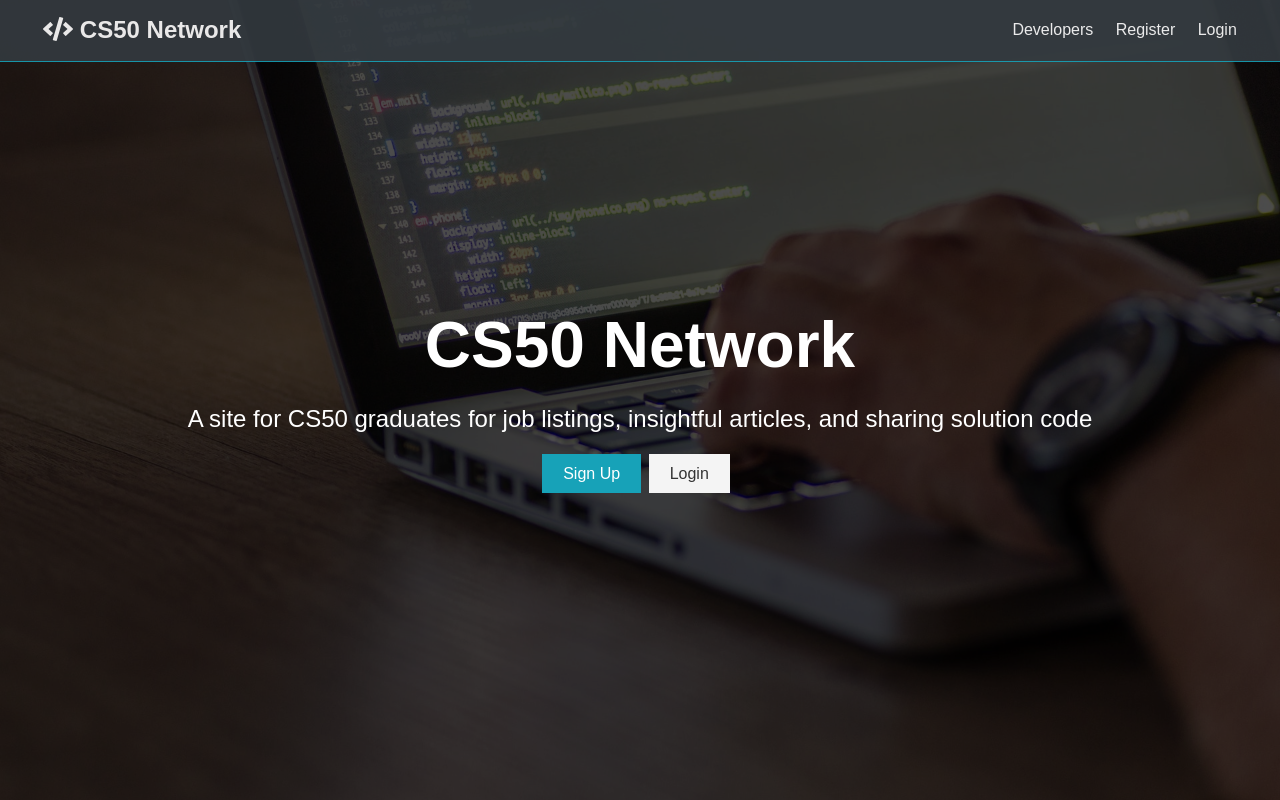
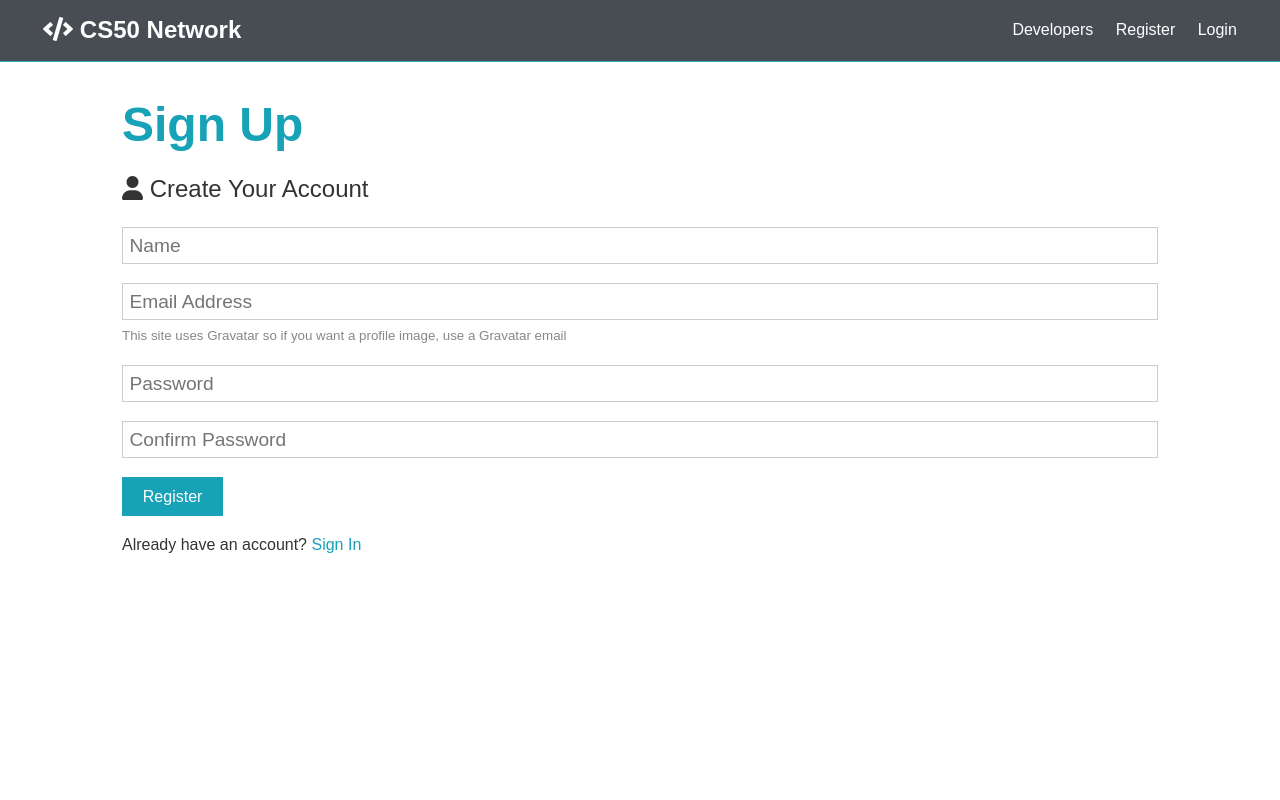
Before and after one commit to rssebastian/cs50-network, a React (Create React App) app in the folder client/: page /register in a window 1280 px wide. Built offline with nearby package versions, Linux system fonts and the light colour scheme.

Commit message:
added register form onChange and onSubmit handlers

```diff
--- a/client/src/App.js
+++ b/client/src/App.js
@@ -1,13 +1,24 @@
 import { Fragment } from 'react';
+import { BrowserRouter as Router, Route, Switch } from 'react-router-dom';
 import { Navbar } from './components/layout/Navbar';
 import { Landing } from './components/layout/Landing';
+import { Register } from './components/auth/Register';
+import { Login } from './components/auth/Login';
 import './App.css';
 
 const App = () => (
-  <Fragment>
-    <Navbar />
-    <Landing />
-  </Fragment>
+  <Router>
+    <Fragment>
+      <Navbar />
+      <Route exact path='/' component={Landing} />
+      <section className='container'>
+        <Switch>
+          <Route exact path='/register' component={Register} />
+          <Route exact path='/login' component={Login} />
+        </Switch>
+      </section>
+    </Fragment>
+  </Router>
 );
 
 export default App;
--- /dev/null
+++ b/client/src/components/auth/Login.js
@@ -0,0 +1,5 @@
+import React from 'react';
+
+export const Login = () => {
+  return <div>Login</div>;
+};
--- /dev/null
+++ b/client/src/components/auth/Register.js
@@ -0,0 +1,85 @@
+import React, { Fragment, useState } from 'react';
+
+export const Register = () => {
+  const [formData, setFormData] = useState({
+    name: '',
+    email: '',
+    password: '',
+    password2: '',
+  });
+
+  const { name, email, password, password2 } = formData;
+
+  const onChange = (e) =>
+    setFormData({ ...formData, [e.target.name]: e.target.value });
+
+  const onSubmit = (e) => {
+    e.preventDefault();
+    if (password !== password2) {
+      console.log('Passwords do not match');
+    } else {
+      console.log(formData);
+    }
+  };
+
+  return (
+    <Fragment>
+      <h1 className='large text-primary'>Sign Up</h1>
+      <p className='lead'>
+        <i className='fas fa-user'></i> Create Your Account
+      </p>
+      <form className='form' onSubmit={(e) => onSubmit(e)}>
+        <div className='form-group'>
+          <input
+            type='text'
+            placeholder='Name'
+            name='name'
+            value={name}
+            onChange={(e) => onChange(e)}
+            required
+          />
+        </div>
+        <div className='form-group'>
+          <input
+            type='email'
+            placeholder='Email Address'
+            name='email'
+            value={email}
+            onChange={(e) => onChange(e)}
+            required
+          />
+          <small className='form-text'>
+            This site uses Gravatar so if you want a profile image, use a
+            Gravatar email
+          </small>
+        </div>
+        <div className='form-group'>
+          <input
+            type='password'
+            placeholder='Password'
+            name='password'
+            minLength='6'
+            value={password}
+            onChange={(e) => onChange(e)}
+            required
+          />
+        </div>
+        <div className='form-group'>
+          <input
+            type='password'
+            placeholder='Confirm Password'
+            name='password2'
+            minLength='6'
+            value={password2}
+            onChange={(e) => onChange(e)}
+            required
+          />
+        </div>
+        <input type='submit' className='btn btn-primary' value='Register' />
+      </form>
+      <p className='my-1'>
+        Already have an account? <a href='login.html'>Sign In</a>
+      </p>
+    </Fragment>
+  );
+};
--- a/client/src/components/layout/Landing.js
+++ b/client/src/components/layout/Landing.js
@@ -1,4 +1,5 @@
 import React from 'react';
+import { Link } from 'react-router-dom';
 
 export const Landing = () => {
   return (
@@ -11,12 +12,12 @@
             sharing solution code
           </p>
           <div className='buttons'>
-            <a href='register.html' className='btn btn-primary'>
+            <Link to='/register' className='btn btn-primary'>
               Sign Up
-            </a>
-            <a href='login.html' className='btn btn-light'>
+            </Link>
+            <Link to='/login' className='btn btn-light'>
               Login
-            </a>
+            </Link>
           </div>
         </div>
       </div>
--- a/client/src/components/layout/Navbar.js
+++ b/client/src/components/layout/Navbar.js
@@ -1,4 +1,5 @@
 import React from 'react';
+import { Link } from 'react-router-dom';
 import { FontAwesomeIcon } from '@fortawesome/react-fontawesome';
 import { faCode } from '@fortawesome/free-solid-svg-icons';
 
@@ -6,19 +7,19 @@
   return (
     <nav className='navbar bg-dark'>
       <h1>
-        <a href='index.html'>
+        <Link to='/'>
           <FontAwesomeIcon icon={faCode} /> CS50 Network
-        </a>
+        </Link>
       </h1>
       <ul>
         <li>
-          <a href='profiles.html'>Developers</a>
+          <a href='!#'>Developers</a>
         </li>
         <li>
-          <a href='register.html'>Register</a>
+          <Link to='/register'>Register</Link>
         </li>
         <li>
-          <a href='login.html'>Login</a>
+          <Link to='/login'>Login</Link>
         </li>
       </ul>
     </nav>
```
Also changed, not shown: 1 other file (tests, documents, lock files or other folders).
